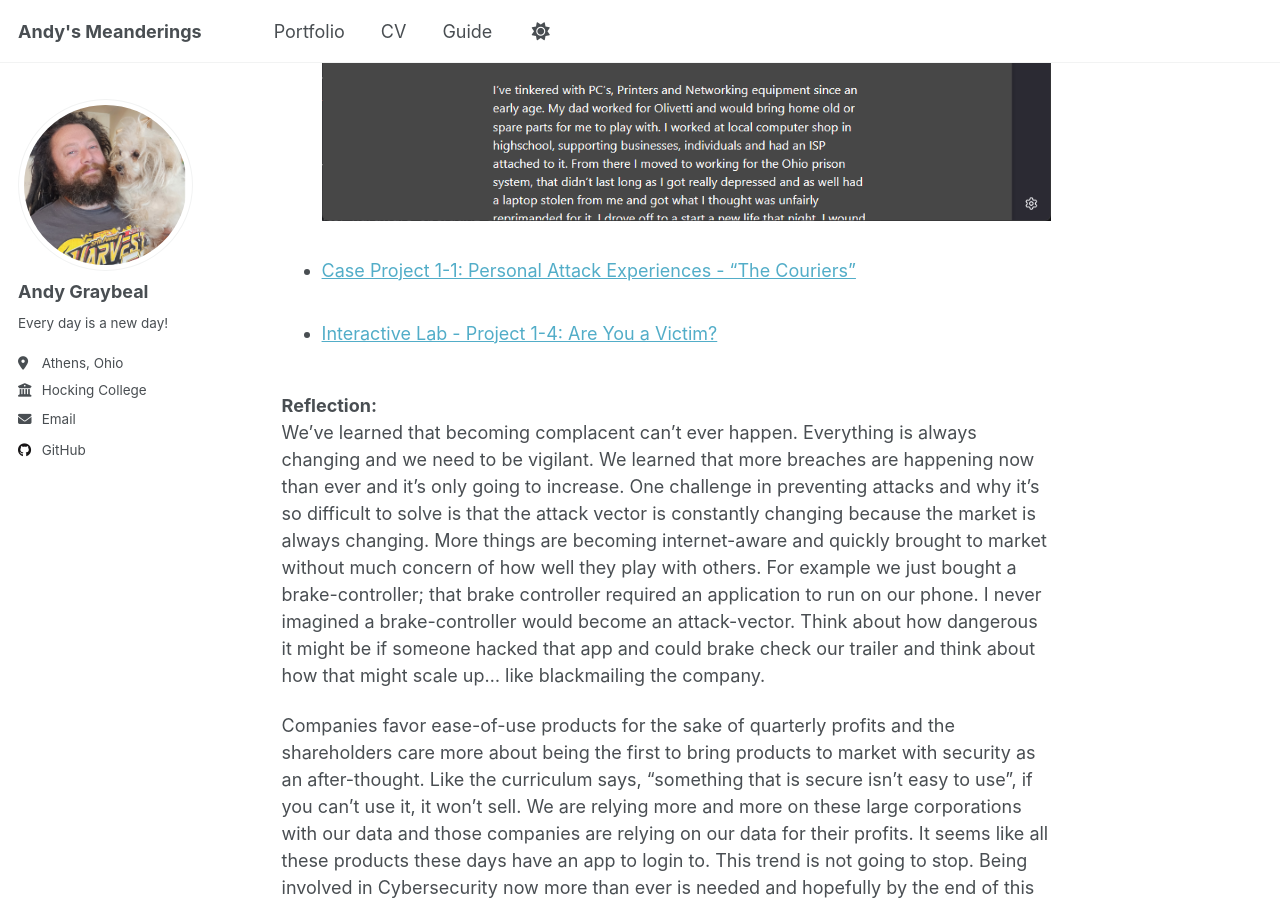
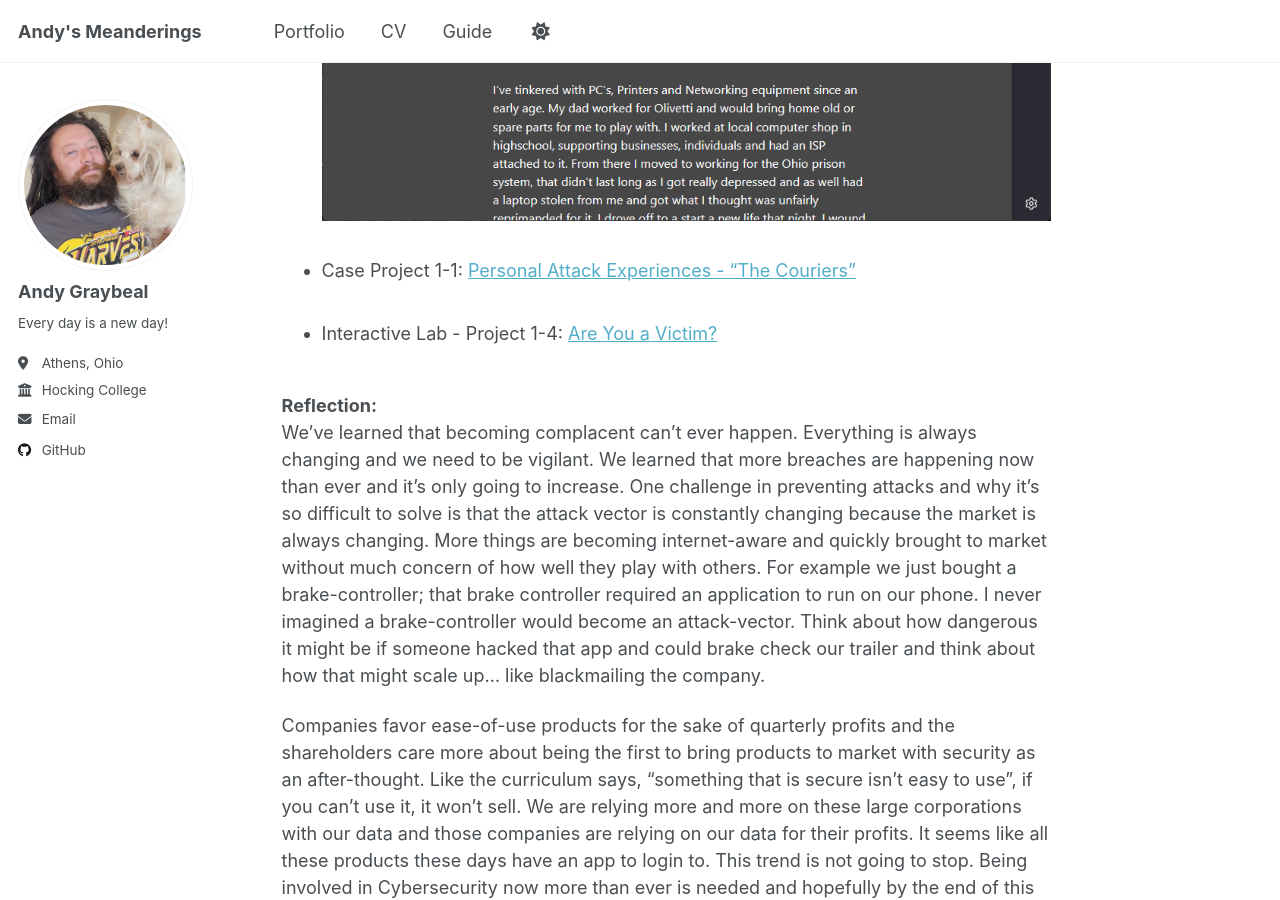
Before and after one commit to andy-graybeal/andy-graybeal.github.io, a Jekyll site: the page built from _portfolio/cybr-1100-security-awareness.md, in a window 1280 px wide and 900 px high, scrolled down 1175 px. Built offline with Jekyll 4.4.1, drawn with Linux system fonts in a browser that asks for light colours; a script that is not in the unit is left out.

```diff
--- a/_portfolio/cybr-1100-security-awareness.md
+++ b/_portfolio/cybr-1100-security-awareness.md
@@ -14,9 +14,9 @@ We were introduced to the idea of Cybersecurity this first week of school.  We l
 **Artifacts:**
 - Screenshot of GitHub Pages live site: <br><br> <img src='/images/Screenshot_of_Live_github.io.png'>
 <br><br>
-- [Case Project 1-1: Personal Attack Experiences - "The Couriers"](/files/Week_01-Case_Project-Andy_Graybeal-The_Couriers.pdf)
+- Case Project 1-1: [Personal Attack Experiences - "The Couriers"](/files/Week_01-Case_Project-Andy_Graybeal-The_Couriers.pdf)
 <br>
-- [Interactive Lab - Project 1-4: Are You a Victim?](/files/Week_01-Interactive_Lab-Andy_Graybeal.pdf)
+- Interactive Lab - Project 1-4: [Are You a Victim?](/files/Week_01-Interactive_Lab-Andy_Graybeal.pdf)
 <br><br>
 
 **Reflection:**
```
